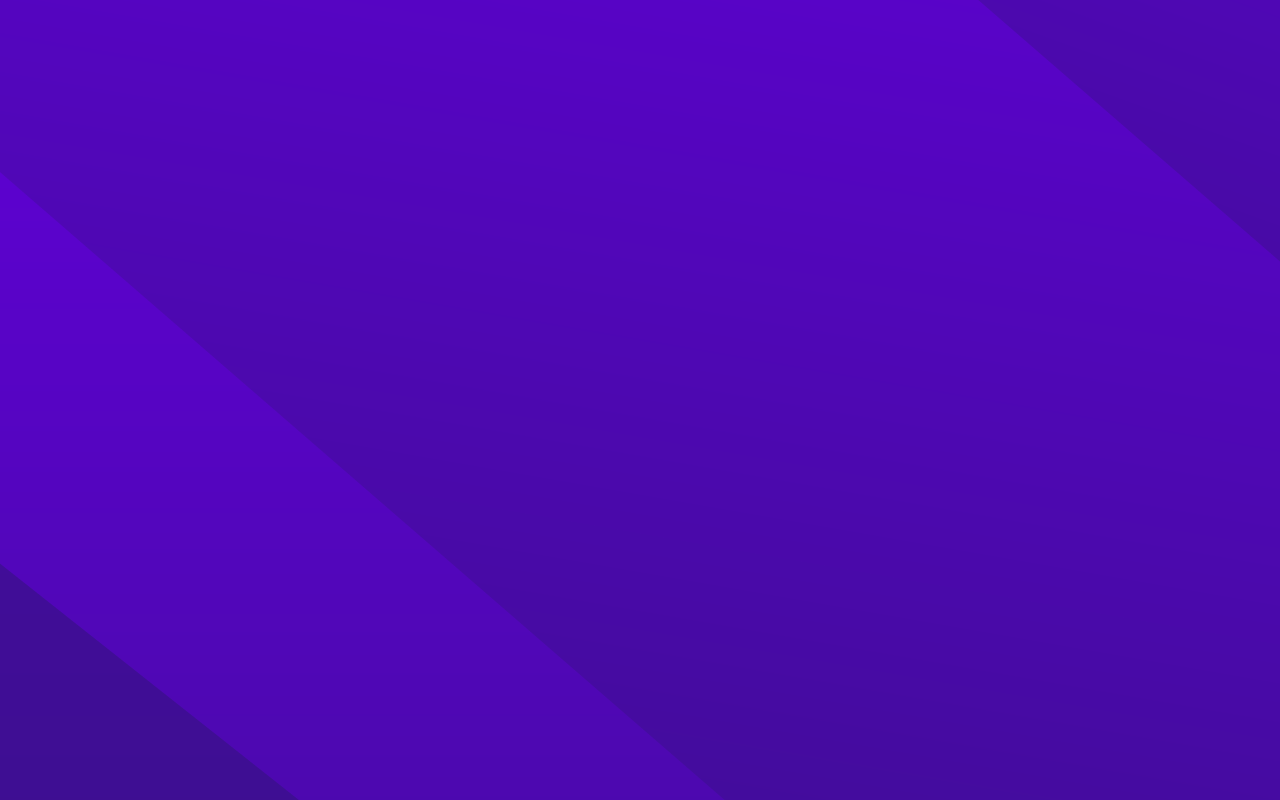
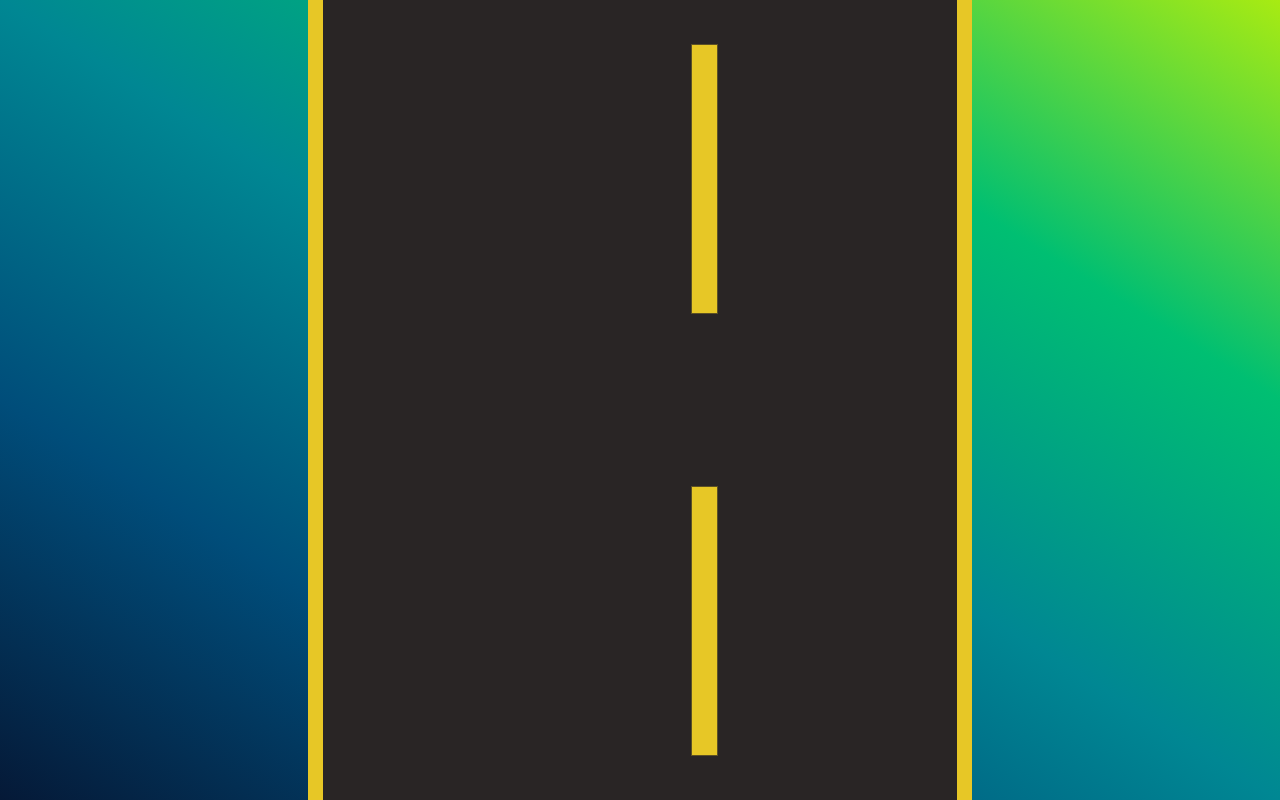
Before and after one commit to opbot-xd/carRace, a plain HTML site: page index.html in a window 1280 px wide. Drawn offline with Linux system fonts and the light colour scheme.

Commit message:
feat: adding road motion animation

```diff
--- a/index.html
+++ b/index.html
@@ -1,15 +1,25 @@
 <!DOCTYPE html>
 <html lang="en">
+
 <head>
     <meta charset="UTF-8">
     <link rel="stylesheet" href="style.css">
     <meta name="viewport" content="width=device-width, initial-scale=1.0">
     <title>Car Race🏎️🔥</title>
 </head>
+
 <body>
     <div class="structure">
+        <div class="rail">
 
+        </div>
+        <div class="road road-animate">
+
+
+        </div>
+        <div class="rail"></div>
     </div>
     <script src="script.js"></script>
 </body>
+
 </html>
--- a/style.css
+++ b/style.css
@@ -1,11 +1,35 @@
-*{
-    padding: 0;margin: 0;
+* {
+    padding: 0;
+    margin: 0;
 }
-.structure{
+
+.structure {
+    display: flex;
+    justify-content: center;
     width: 100vw;
     height: 100vh;
-    background-image: url(./images/background.png);
-    background-position:center;
-
-    background-repeat:no-repeat;
+    background-image: linear-gradient(to right top, #051937, #004d7a, #008793, #00bf72, #a8eb12);
 }
+.rail{
+    width: 15px;
+    height: 100vh;
+    background-color: #e7c726;
+}
+.road {
+    background-image: url(./images/road.png);
+    background-repeat: repeat-y;
+    width: 49.5vw;
+    height: 100vh;
+    background-position: 0%;
+}
+.road-animate{
+    animation: moveRoad 2s linear infinite
+}
+@keyframes moveRoad {
+    0% {
+        background-position-y: 0vh;
+    }
+    100% {
+        background-position-y:100vh;
+    }
+}
```
Also changed, not shown: images/player.png (added), images/police.png (added), images/road.png (added), 1 other file.
